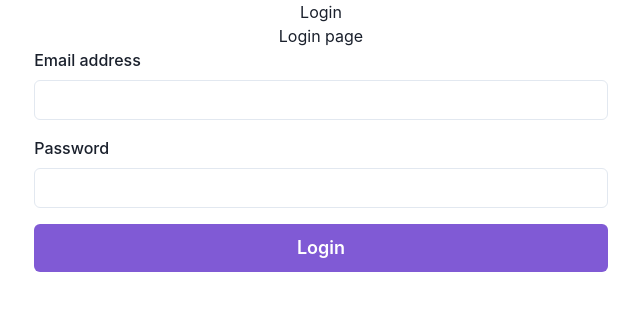
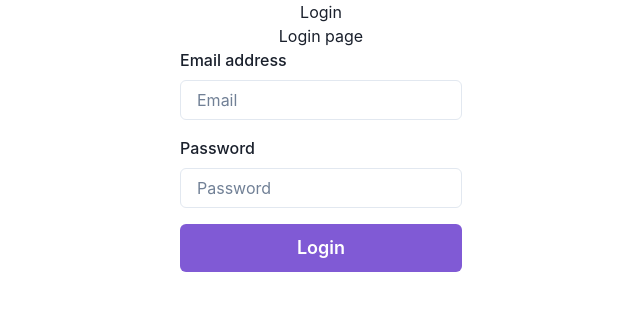
Before and after one commit to ingridflack/trivia-app, a React (Vite) app: page /login in a window 1280 px wide. Shown: the top 310 px of the page, without its empty margins (319-959 px from the left). Built offline with nearby package versions, Linux system fonts and the light colour scheme.

Commit message:
Add react-hook-form and save login form values

```diff
--- a/package.json
+++ b/package.json
@@ -17,6 +17,7 @@
     "framer-motion": "^11.3.23",
     "react": "^18.3.1",
     "react-dom": "^18.3.1",
+    "react-hook-form": "^7.52.2",
     "react-router-dom": "^6.26.0"
   },
   "devDependencies": {
--- a/src/components/LoginForm.tsx
+++ b/src/components/LoginForm.tsx
@@ -1,12 +1,80 @@
-import { FormControl, FormLabel, Input } from "@chakra-ui/react";
+import {
+  Button,
+  FormControl,
+  FormErrorMessage,
+  FormLabel,
+  Input,
+} from "@chakra-ui/react";
+import { SubmitHandler, useForm } from "react-hook-form";
+
+interface LoginFormValues {
+  email: string;
+  password: string;
+}
 
 export default function LoginForm() {
+  const {
+    handleSubmit,
+    register,
+    formState: { errors, isSubmitting },
+  } = useForm<LoginFormValues>();
+
+  const onSubmit: SubmitHandler<LoginFormValues> = (values) => {
+    console.log(values);
+  };
+
   return (
-    <FormControl>
-      <FormLabel>Email address</FormLabel>
-      <Input type="email" />
-      <FormLabel marginTop='16px'>Password</FormLabel>
-      <Input type="password" />
-    </FormControl>
+    <form onSubmit={handleSubmit(onSubmit)}>
+      <FormControl isInvalid={!!errors.email}>
+        <FormLabel htmlFor="email">Email address</FormLabel>
+        <Input
+          type="email"
+          placeholder="Email"
+          id="email"
+          {...register("email", {
+            required: "Email is required.",
+            pattern: {
+              value: /^[A-Z0-9._%+-]+@[A-Z0-9.-]+\.[A-Z]{2,}$/i,
+              message: "Invalid email address",
+            },
+          })}
+        />
+        <FormErrorMessage>
+          {errors.email && errors.email.message}
+        </FormErrorMessage>
+      </FormControl>
+
+      <FormControl isInvalid={!!errors.password}>
+        <FormLabel marginTop="16px" htmlFor="password">
+          Password
+        </FormLabel>
+        <Input
+          type="password"
+          placeholder="Password"
+          id="password"
+          {...register("password", {
+            required: "Password is required.",
+            minLength: {
+              value: 8,
+              message: "Password must be at least 8 characters long",
+            },
+          })}
+        />
+        <FormErrorMessage>
+          {errors.password && errors.password.message}
+        </FormErrorMessage>
+      </FormControl>
+
+      <Button
+        colorScheme="purple"
+        size="lg"
+        width="100%"
+        marginTop="16px"
+        isLoading={isSubmitting}
+        type="submit"
+      >
+        Login
+      </Button>
+    </form>
   );
 }
--- a/src/pages/Login.tsx
+++ b/src/pages/Login.tsx
@@ -1,4 +1,4 @@
-import { Button, Container } from "@chakra-ui/react";
+import { Container } from "@chakra-ui/react";
 import LoginForm from "../components/LoginForm";
 
 export default function Login() {
@@ -7,7 +7,6 @@ export default function Login() {
       <h1>Login</h1>
       <p>Login page</p>
       <LoginForm />
-      <Button colorScheme='purple' size='lg' width='100%' marginTop='16px'>Login</Button>
     </Container>
   );
 }
```
Also changed, not shown: 1 other file (tests, documents, lock files or other folders).
